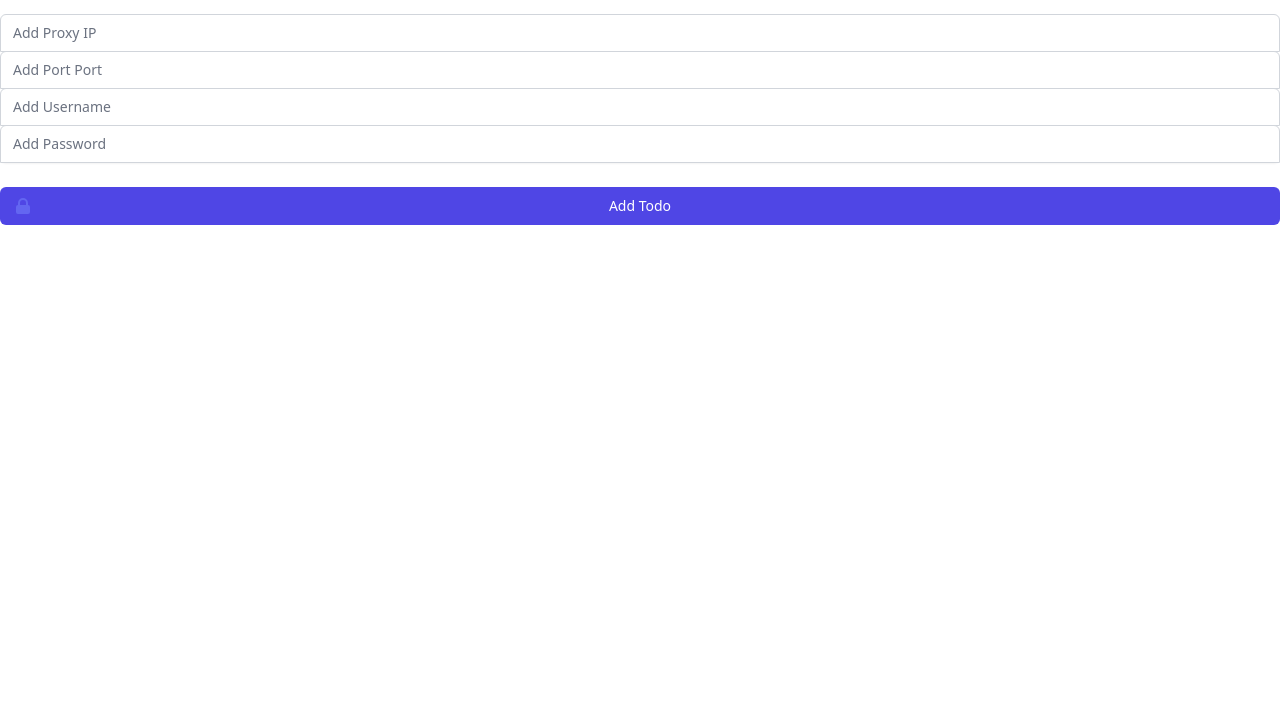
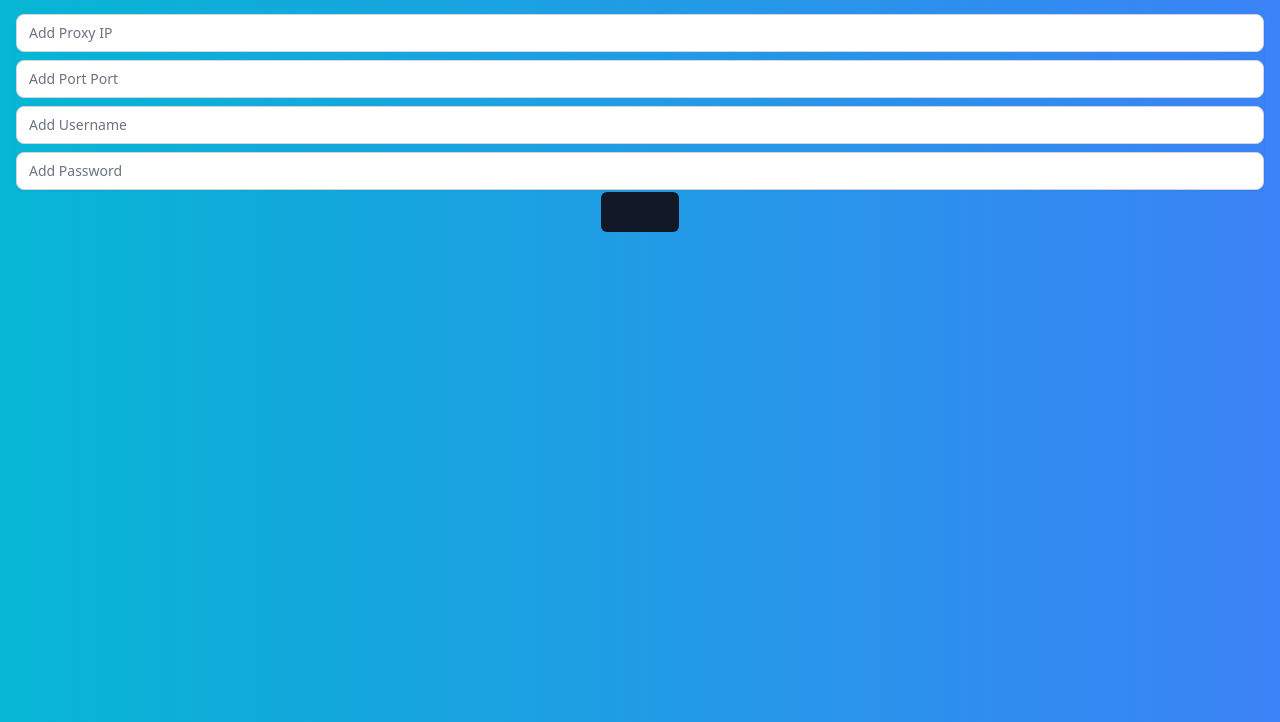
Before and after one commit to MojoAlpha/hack36-2k22, an Electron app: page App/renderer/add.html in a window 1280 px wide. Shown: the part 78-800 px from the top of the page. Drawn offline with Linux system fonts and the light colour scheme.

Commit message:
updated ui of add

```diff
--- a/App/main.js
+++ b/App/main.js
@@ -40,12 +40,17 @@ function createMainWindow() {
         // close with the main window
         parent: mainWindow,
       });
+      addTodoWin.removeMenu();
 
       // cleanup
       addTodoWin.on("closed", () => {
         addTodoWin = null;
       });
     }
+  });
+
+  ipcMain.on("request-todo-list", (e) => {
+    mainWindow.send("sending-todo-list", proxyData.todos);
   });
 
   // add-todo from add todo window
--- a/App/renderer/add.html
+++ b/App/renderer/add.html
@@ -6,15 +6,17 @@
     <link rel="stylesheet" href="style.css" />
   </head>
 
-  <body>
-    <h1 class="mt-6 text-center text-3xl font-extrabold text-gray-900">
+  <body class="bg-gradient-to-r from-cyan-500 to-blue-500">
+    <h1
+      class="mt-6 text-3xl font-extrabold text-center text-white text-gray-900"
+    >
       Add Todo
     </h1>
 
-    <form id="todoForm" class="mt-8 space-y-6">
-      <div class="form-group rounded-md shadow-sm -space-y-px">
+    <form id="todoForm" class="px-4 mt-8">
+      <div class="space-y-2 rounded-md shadow-sm form-group">
         <input
-          class="form-input appearance-none rounded-none relative block w-full px-3 py-2 border border-gray-300 placeholder-gray-500 text-gray-900 rounded-t-md focus:outline-none focus:ring-indigo-500 focus:border-indigo-500 focus:z-10 sm:text-sm"
+          class="relative block w-full px-3 py-2 text-gray-900 placeholder-gray-500 border border-gray-300 rounded-lg appearance-none form-input focus:outline-none focus:ring-indigo-500 focus:border-indigo-500 focus:z-10 sm:text-sm"
           type="text"
           name="add-input"
           placeholder="Add Proxy IP"
@@ -22,19 +24,19 @@
         <!-- TODO Add regex  -->
 
         <input
-          class="form-input appearance-none rounded-none relative block w-full px-3 py-2 border border-gray-300 placeholder-gray-500 text-gray-900 rounded-t-md focus:outline-none focus:ring-indigo-500 focus:border-indigo-500 focus:z-10 sm:text-sm"
+          class="relative block w-full px-3 py-2 text-gray-900 placeholder-gray-500 border border-gray-300 rounded-lg appearance-none form-input focus:outline-none focus:ring-indigo-500 focus:border-indigo-500 focus:z-10 sm:text-sm"
           type="text"
           name="add-input"
           placeholder="Add Port Port"
         />
         <input
-          class="form-input appearance-none rounded-none relative block w-full px-3 py-2 border border-gray-300 placeholder-gray-500 text-gray-900 rounded-t-md focus:outline-none focus:ring-indigo-500 focus:border-indigo-500 focus:z-10 sm:text-sm"
+          class="relative block w-full px-3 py-2 text-gray-900 placeholder-gray-500 border border-gray-300 rounded-lg appearance-none form-input focus:outline-none focus:ring-indigo-500 focus:border-indigo-500 focus:z-10 sm:text-sm"
           type="text"
           name="add-input"
           placeholder="Add Username"
         />
         <input
-          class="form-input appearance-none rounded-none relative block w-full px-3 py-2 border border-gray-300 placeholder-gray-500 text-gray-900 rounded-t-md focus:outline-none focus:ring-indigo-500 focus:border-indigo-500 focus:z-10 sm:text-sm"
+          class="relative block w-full px-3 py-2 text-gray-900 placeholder-gray-500 border border-gray-300 rounded-lg appearance-none form-input focus:outline-none focus:ring-indigo-500 focus:border-indigo-500 focus:z-10 sm:text-sm"
           type="password"
           name="add-input"
           placeholder="Add Password"
@@ -43,24 +45,14 @@
 
       <div>
         <button
-          class="btn group relative w-full flex justify-center py-2 px-4 border border-transparent text-sm font-medium rounded-md text-white bg-indigo-600 hover:bg-indigo-700 focus:outline-none focus:ring-2 focus:ring-offset-2 focus:ring-indigo-500"
+          type="submit"
+          class="relative w-full inline-flex items-center justify-center p-0.5 mx-auto overflow-hidden text-sm font-medium text-gray-900 rounded-lg group hover:text-white dark:text-white focus:ring-4 focus:outline-none"
         >
-          <span class="absolute left-0 inset-y-0 flex items-center pl-3">
-            <svg
-              class="h-5 w-5 text-indigo-500 group-hover:text-indigo-400"
-              xmlns="http://www.w3.org/2000/svg"
-              viewBox="0 0 20 20"
-              fill="currentColor"
-              aria-hidden="true"
-            >
-              <path
-                fill-rule="evenodd"
-                d="M5 9V7a5 5 0 0110 0v2a2 2 0 012 2v5a2 2 0 01-2 2H5a2 2 0 01-2-2v-5a2 2 0 012-2zm8-2v2H7V7a3 3 0 016 0z"
-                clip-rule="evenodd"
-              />
-            </svg>
+          <span
+            class="relative px-5 py-2.5 transition-all ease-in duration-75 bg-gray-900 rounded-md group-hover:bg-gray-800 group-hover:scale-105"
+          >
+            +ADD
           </span>
-          Add Todo
         </button>
       </div>
     </form>
```
Also changed, not shown: App/renderer/index.js (+9 -0 lines).
